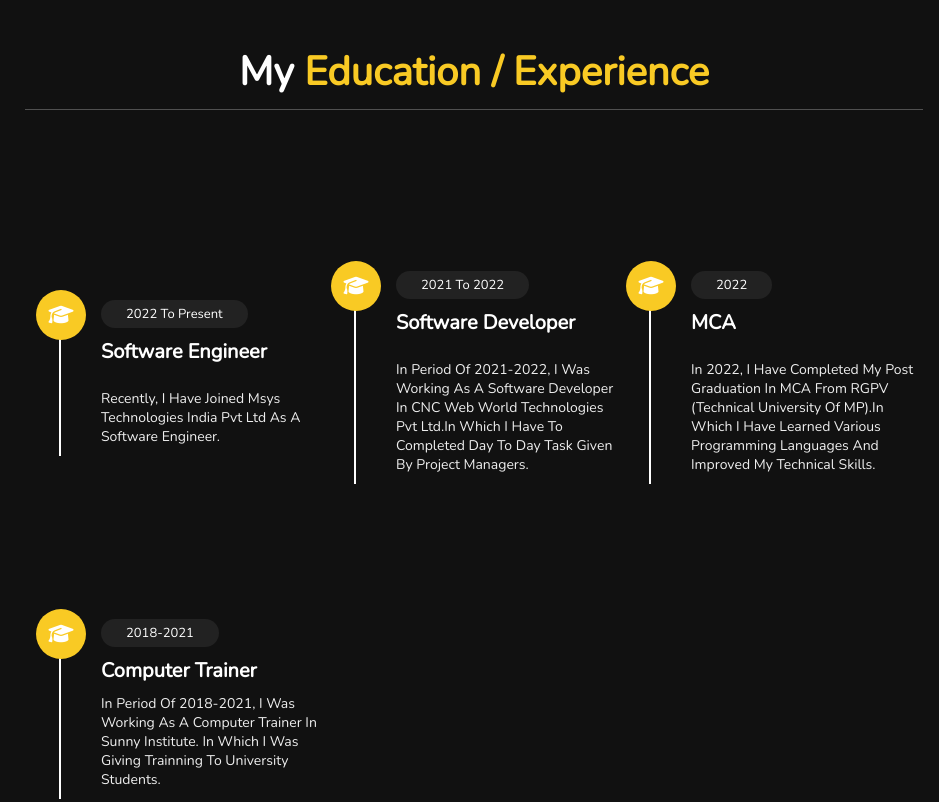
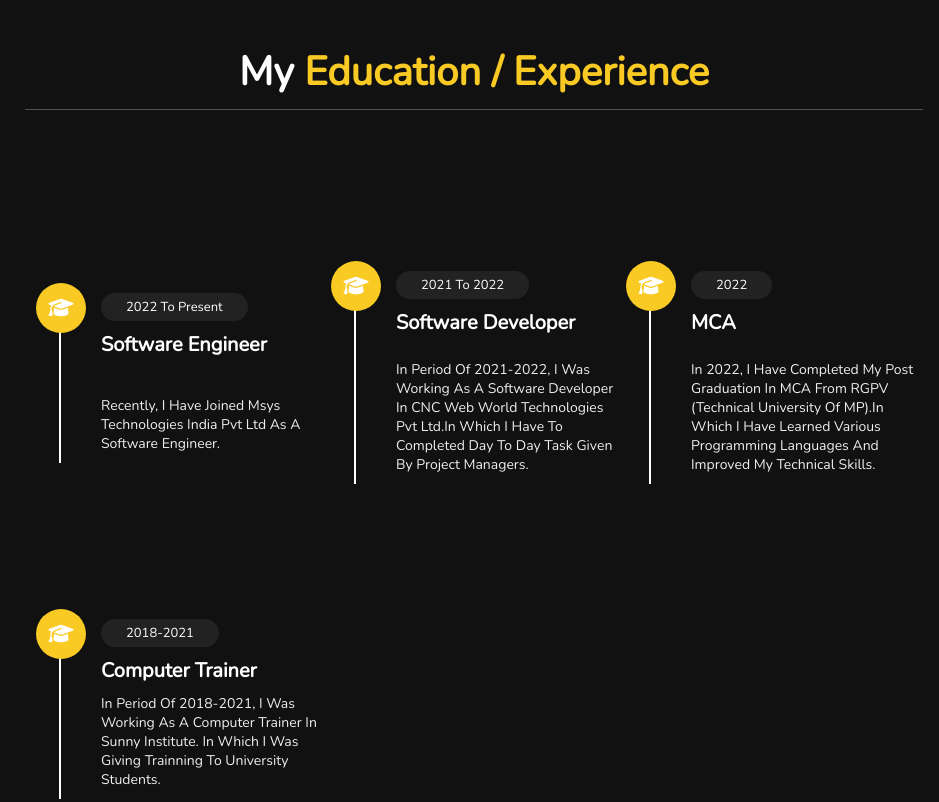
Before and after one commit to valejamonika/MYPORTFOLIO, a plain HTML site: page index.html in a window 1280 px wide. Shown: the part 1581-2383 px from the top of the page, without its empty margins (341-1280 px from the left). Drawn offline with nearby package versions, Linux system fonts and the light colour scheme.

Commit message:
Update index.html

```diff
--- a/index.html
+++ b/index.html
@@ -106,7 +106,7 @@
             <div class="box">
                 <i class="fas fa-graduation-cap"> </i>
                     <span>2022 to Present</span>
-                    <h3>Software Engineer</h3><br/>
+                    <h3>Software Engineer</h3><br/><br/>
                 <p>Recently, I have joined Msys Technologies India Pvt Ltd as a Software Engineer.</p>
 
             </div>
```
